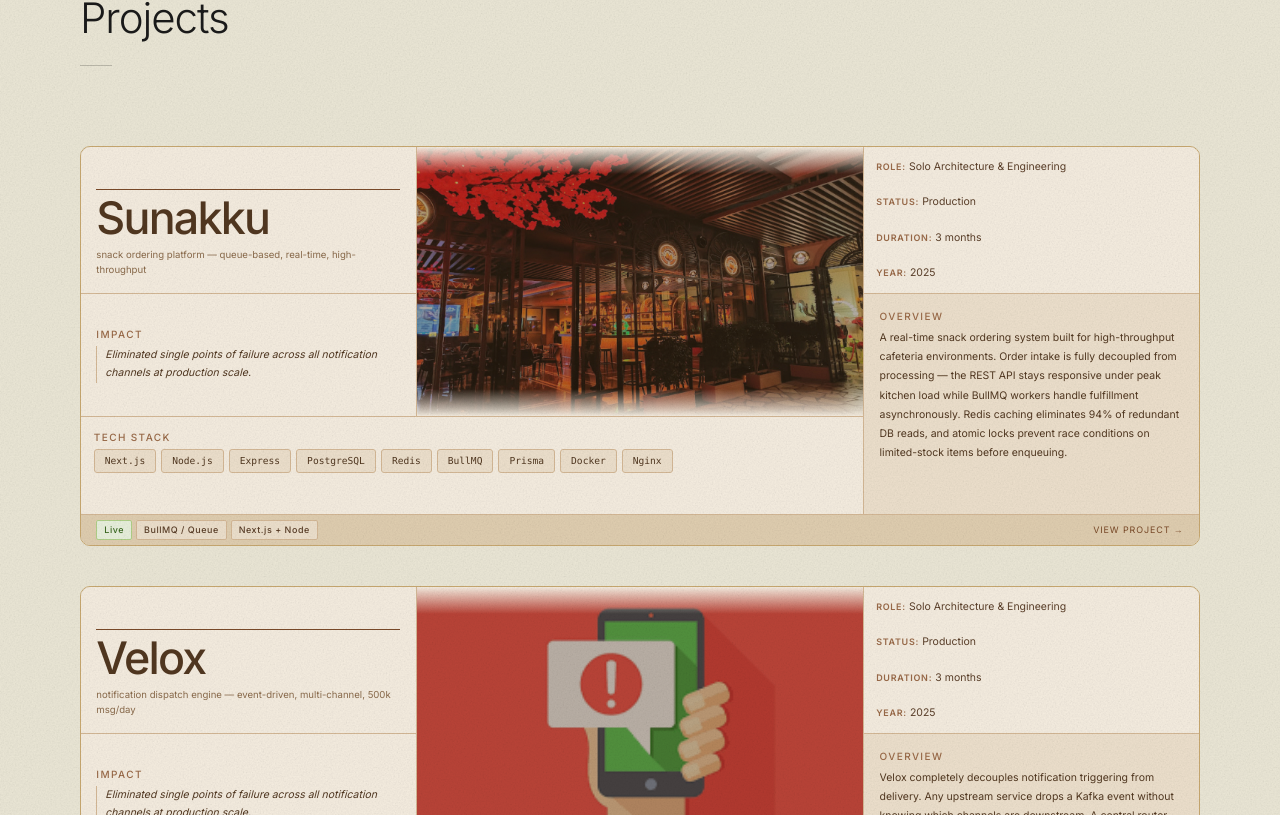
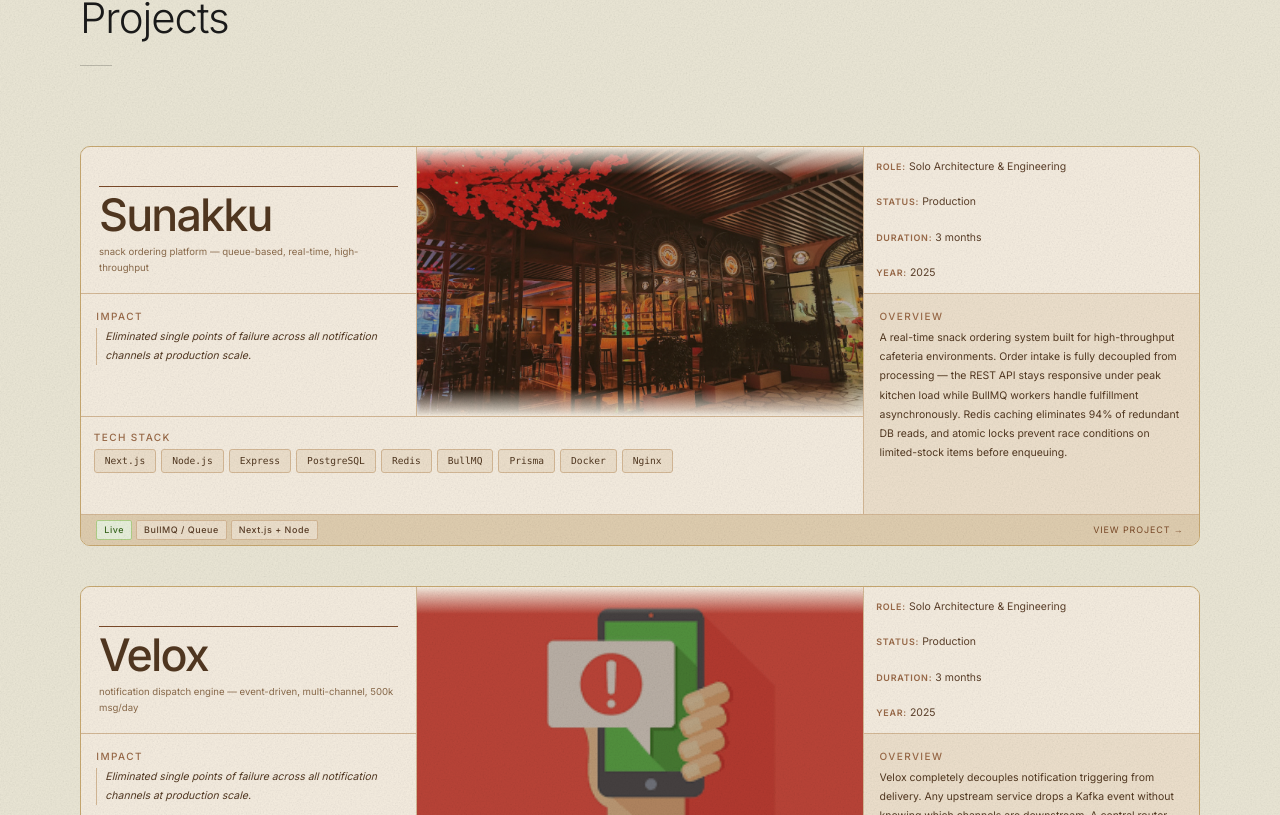
Before and after one commit to avneeshrai07/my-portfolio, a Next.js app: page / in a window 1280 px wide. Shown: the part 2045-2860 px from the top of the page. Built offline with nearby package versions, Linux system fonts and the light colour scheme.

Commit message:
scroll bars

```diff
--- a/components/projects/ProjectCard.jsx
+++ b/components/projects/ProjectCard.jsx
@@ -2,7 +2,7 @@
 
 import React from "react";
 
-const LBL = "text-[10px] uppercase tracking-[0.14em] font-medium block mb-1"; // 9px → 10px
+const LBL = "text-[10px] uppercase tracking-[0.14em] font-medium block mb-1";
 
 export default function ProjectCard({ data }) {
   return (
@@ -32,29 +32,15 @@ export default function ProjectCard({ data }) {
           style={{
             background: "var(--proj-cream)",
             gridColumn: 1, gridRow: 1,
-            padding: "clamp(10px,1.2vw,18px)",
+            padding: "clamp(10px,10.2vw,18px)",
           }}
         >
-        {/*
-          <div className="flex items-center justify-between mb-2">
-            <span
-              className="uppercase tracking-[0.12em]"
-              style={{ fontSize: "clamp(7px,0.6vw,9px)", color: "var(--proj-ink-4)" }} // 7→8, 0.6→0.7, 9→11
-            >
-              {data.category} · {data.type}
-            </span>
-            <span
-              className="font-mono"
-              style={{ fontSize: "clamp(8px,0.7vw,11px)", color: "var(--proj-border)" }} // 7→8, 0.6→0.7, 9→11
-            >
-              {data.num}
-            </span>
-          </div> */}
-          <div style={{ height: 1, background: "var(--proj-bark)", marginBottom: "clamp(6px,0.8vh,12px)" }} />
+          {/* Hidden on mobile, visible on sm+ */}
+          <div className="hidden sm:block" style={{ height: 1, background: "var(--proj-bark)", marginBottom: "clamp(6px,0.8vh,12px)" }} />
           <h2
             className="font-medium leading-none m-0"
             style={{
-              fontSize: "clamp(24px,3.5vw,56px)", // title stays same — already big
+              fontSize: "clamp(24px,3.5vw,56px)",
               letterSpacing: "-0.04em",
               color: "var(--suit-brown)",
             }}
@@ -63,13 +49,13 @@ export default function ProjectCard({ data }) {
           </h2>
           <p
             className="font-medium mt-1 leading-snug"
-            style={{ fontSize: "clamp(10px,0.85vw,13px)", color: "var(--proj-ink-3)" }} // 8→10, 0.75→0.85, 11→13
+            style={{ fontSize: "clamp(10px,0.85vw,13px)", color: "var(--proj-ink-3)" }}
           >
             {data.title}
           </p>
           <p
             className="mt-0.5"
-            style={{ fontSize: "clamp(9px,0.75vw,12px)", color: "var(--proj-ink-4)", lineHeight: 1.6 }} // 7→9, 0.65→0.75, 10→12
+            style={{ fontSize: "clamp(9px,0.75vw,12px)", color: "var(--proj-ink-4)", lineHeight: 1.6 }}
           >
             {data.sub}
           </p>
@@ -97,13 +83,14 @@ export default function ProjectCard({ data }) {
 
         {/* ══ C1 — Role, Duration, Status ══ */}
         <div
-          className="flex flex-col justify-between overflow-hidden"
+          className="flex flex-col overflow-hidden"
           style={{
             background: "var(--proj-cream)",
             gridColumn: 3, gridRow: 1,
             padding: "clamp(10px,1.5vh,18px)",
           }}
         >
+          <div className="flex-1 min-h-0 overflow-y-auto hide-scrollbar flex flex-col justify-between">
             {[
               { label: "Role",     value: `${data.role}` },
               { label: "Status",   value: data.status },
@@ -113,7 +100,7 @@ export default function ProjectCard({ data }) {
               <p
                 key={label}
                 style={{
-                fontSize: "clamp(10px,0.82vw,13px)", // 8→10, 0.72→0.82, 11→13
+                  fontSize: "clamp(10px,0.82vw,13px)",
                   color: "var(--proj-ink-3)",
                   lineHeight: 1.5,
                   wordBreak: "break-word",
@@ -126,7 +113,7 @@ export default function ProjectCard({ data }) {
                   color: "var(--proj-bark-3)",
                   fontWeight: 600,
                   letterSpacing: "0.08em",
-                fontSize: "clamp(8px,0.7vw,11px)", // 7→8, 0.6→0.7, 9→11
+                  fontSize: "clamp(8px,0.7vw,11px)",
                   textTransform: "uppercase",
                   marginRight: "0.35em",
                 }}>
@@ -136,10 +123,11 @@ export default function ProjectCard({ data }) {
               </p>
             ))}
           </div>
+        </div>
 
         {/* ══ A2 — Impact ══ */}
         <div
-          className="flex flex-col justify-center overflow-hidden"
+          className="flex flex-col overflow-hidden"
           style={{
             background: "var(--proj-cream)",
             gridColumn: 1, gridRow: 2,
@@ -147,9 +135,10 @@ export default function ProjectCard({ data }) {
           }}
         >
           <span className={LBL} style={{ color: "var(--proj-bark-3)" }}>Impact</span>
+          <div className="flex-1 min-h-0 overflow-y-auto hide-scrollbar">
             <p
               style={{
-              fontSize: "clamp(10px,0.82vw,13px)", // 8→10, 0.72→0.82, 11→13
+                fontSize: "clamp(10px,0.82vw,13px)",
                 color: "var(--suit-brown)",
                 lineHeight: 1.75,
                 fontStyle: "italic",
@@ -159,6 +148,7 @@ export default function ProjectCard({ data }) {
             >
               {data.impact}
             </p>
+          </div>
         </div>
 
         {/* ══ C — Overview (rows 2–3) ══ */}
@@ -172,7 +162,7 @@ export default function ProjectCard({ data }) {
         >
           <span className={LBL} style={{ color: "var(--proj-bark-3)" }}>Overview</span>
           <div className="flex-1 min-h-0 overflow-y-auto hide-scrollbar">
-            <p style={{ fontSize: "clamp(10px,0.82vw,13px)", color: "var(--suit-brown)", lineHeight: 1.82 }}> {/* 8→10 */}
+            <p style={{ fontSize: "clamp(10px,0.82vw,13px)", color: "var(--suit-brown)", lineHeight: 1.82 }}>
               {data.overview}
             </p>
           </div>
@@ -195,7 +185,7 @@ export default function ProjectCard({ data }) {
                   key={s}
                   className="font-mono shrink-0"
                   style={{
-                    fontSize: "clamp(8px,0.75vw,11px)", // 7→8, 0.65→0.75, 10→11
+                    fontSize: "clamp(8px,0.75vw,11px)",
                     color: "var(--suit-brown)",
                     border: "0.5px solid var(--proj-border-2)",
                     padding: "4px 10px",
@@ -228,7 +218,7 @@ export default function ProjectCard({ data }) {
               key={t.label}
               className="font-medium"
               style={{
-                fontSize: "clamp(8px,0.7vw,10px)", // 7→8, 0.6→0.7, 8→10
+                fontSize: "clamp(8px,0.7vw,10px)",
                 padding: "2px 7px",
                 borderRadius: "2px",
                 letterSpacing: "0.06em",
@@ -245,13 +235,13 @@ export default function ProjectCard({ data }) {
           href={data.href}
           className="transition-opacity hover:opacity-60"
           style={{
-            fontSize: "clamp(8px,0.7vw,11px)", // 7→8, 0.6→0.7, 9→11
+            fontSize: "clamp(8px,0.7vw,11px)",
             color: "var(--proj-bark)",
             textDecoration: "none",
             letterSpacing: "0.1em",
           }}
         >
-          VIEW PROJECT →
+          {`VIEW PROJECT →`}
         </a>
       </div>
     </div>
```
Lines whose indentation alone changed are shown as unchanged.
